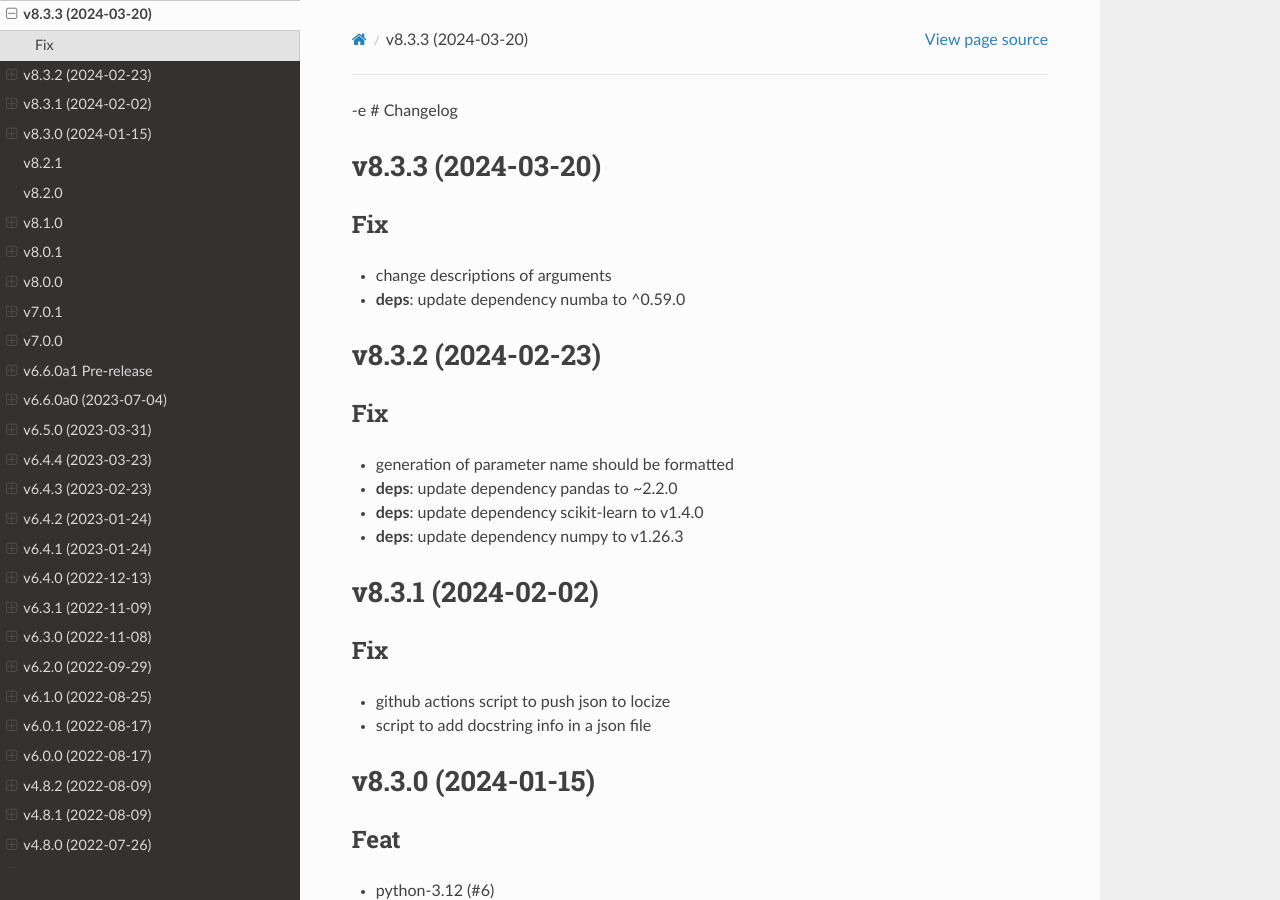
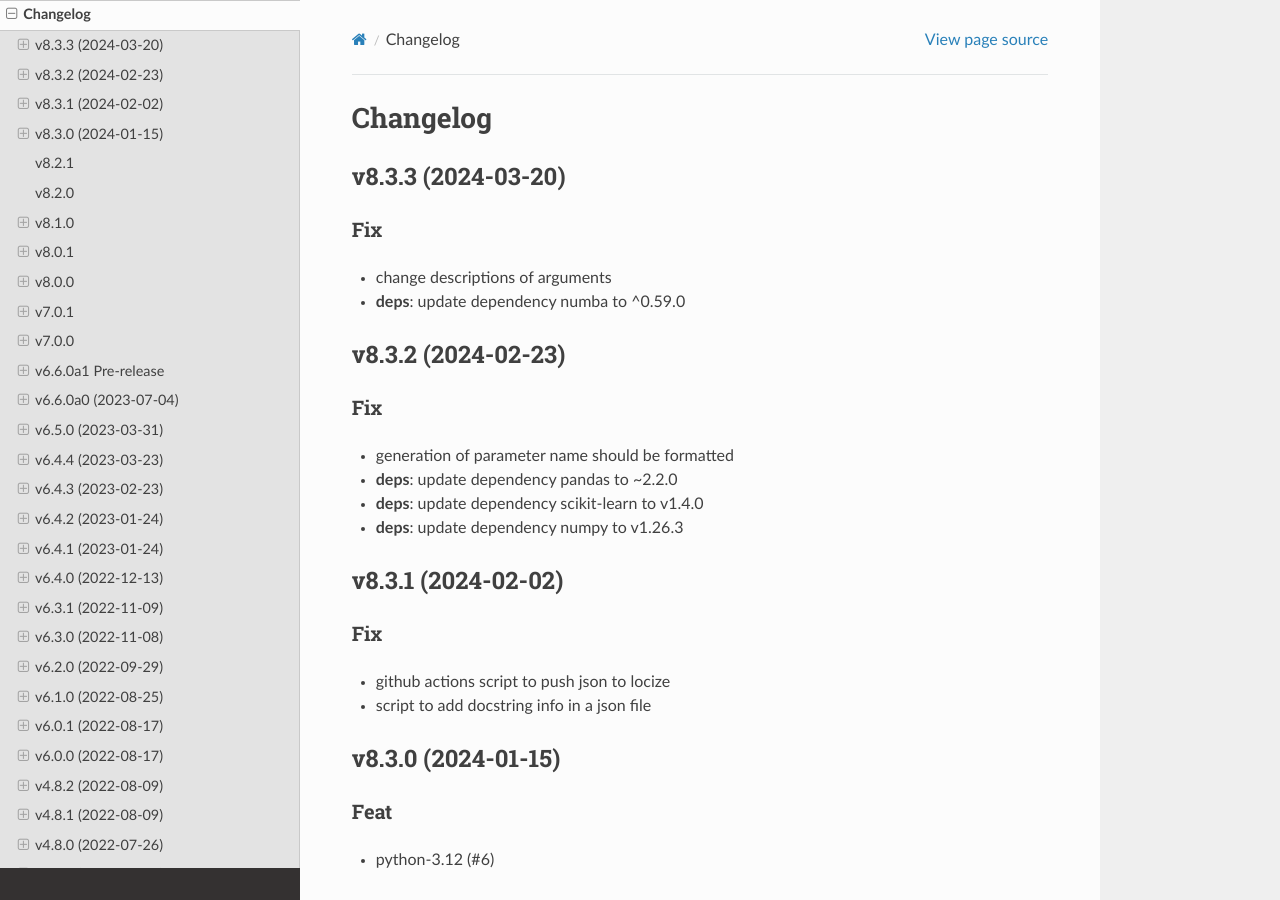
Before and after one commit to cognitedata/indsl, a Sphinx documentation site: the page built from docs-source/source/CHANGELOG.md, in a window 1280 px wide and 900 px high. Built offline with Sphinx 7.4.7 and the Read the Docs theme 2.0.0, drawn with Linux system fonts in a browser that asks for light colours; pages that are not in the unit, such as notebooks, are missing from menus.

Commit message:
docs: update CHANGELOG.md

```diff
--- a/docs-source/source/CHANGELOG.md
+++ b/docs-source/source/CHANGELOG.md
@@ -1,4 +1,4 @@
--e # Changelog
+# Changelog
 ## v8.3.3 (2024-03-20)
 
 ### Fix
```
